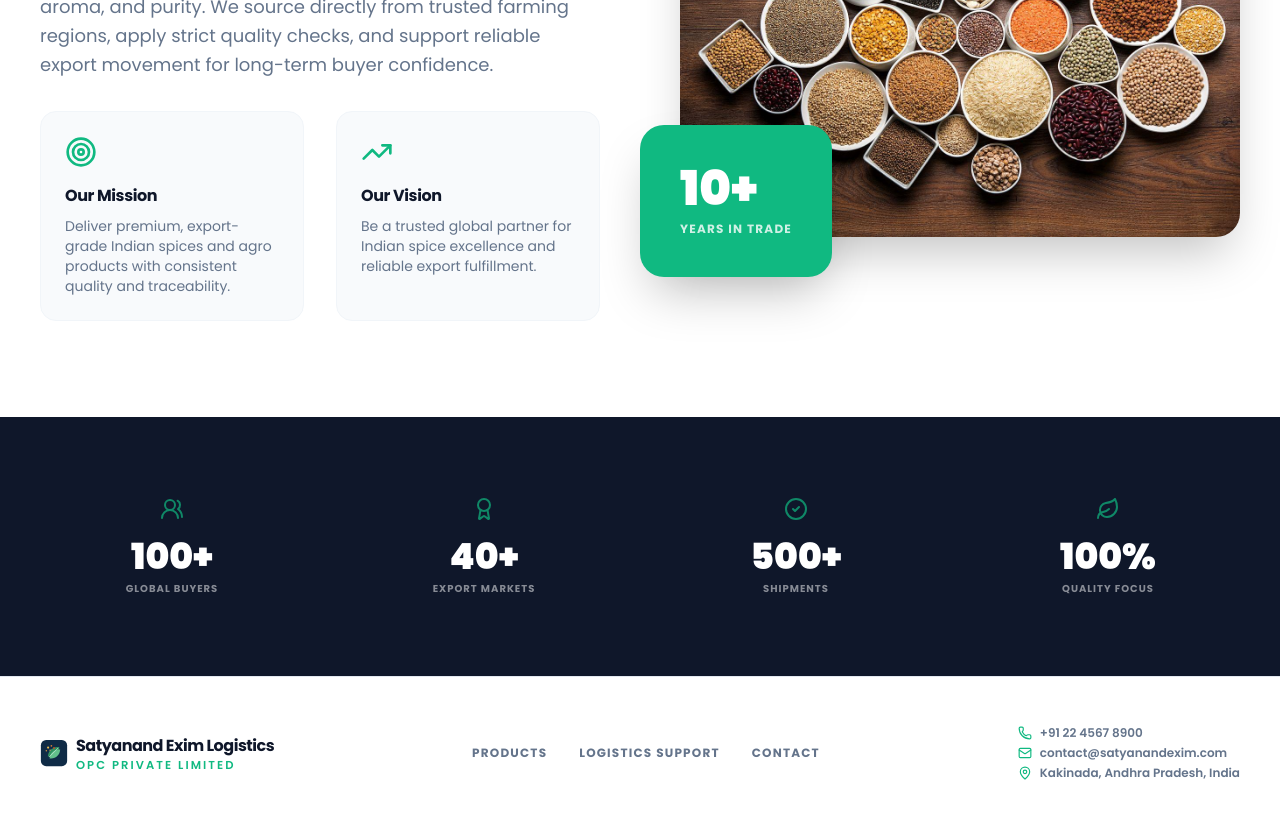
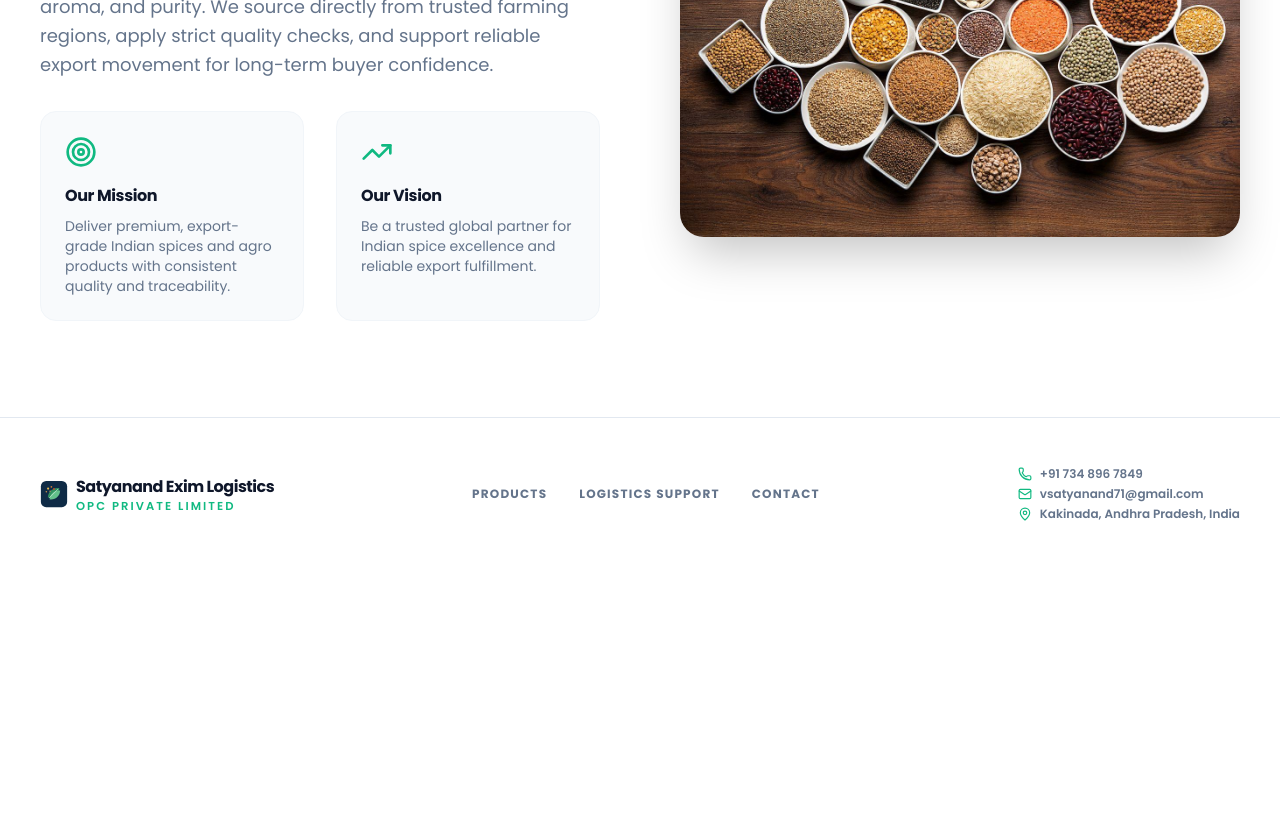
Before and after one commit to sakshidesai15/logistic-export-import, a React (Vite) app: page /about in a window 1280 px wide. Shown: the part 860-1678 px from the top of the page. After the commit the page ends 1430 px from the top, so only its background shows below. Built offline with nearby package versions, Linux system fonts and the light colour scheme.

Commit message:
Update contact details and remove outdated stats

```diff
--- a/src/components/Layout.tsx
+++ b/src/components/Layout.tsx
@@ -72,7 +72,7 @@ export default function Layout({ children }: { children: React.ReactNode }) {
     {
       name: "WhatsApp",
       iconClass: "fa-brands fa-whatsapp",
-      href: "https://wa.me/919999999999",
+      href: "https://wa.me/917348967849",
       className: "social-link-whatsapp"
     },
     {
@@ -88,10 +88,10 @@ export default function Layout({ children }: { children: React.ReactNode }) {
       <div className="bg-[#103146] text-white py-2 px-4 sm:px-10 flex justify-between text-[12px] font-medium hidden sm:flex border-b border-white/10">
         <div className="flex gap-6">
           <span className="flex items-center gap-2">
-            <Phone size={14} className="text-exim-green" /> +91 22 4567 8900
+            <Phone size={14} className="text-exim-green" /> +91 734 896 7849
           </span>
           <span className="flex items-center gap-2">
-            <Mail size={14} className="text-exim-green" /> contact@satyanandexim.com
+            <Mail size={14} className="text-exim-green" /> vsatyanand71@gmail.com
           </span>
         </div>
         <div className="flex gap-4 opacity-80">
@@ -209,10 +209,10 @@ export default function Layout({ children }: { children: React.ReactNode }) {
           </div>
           <div className="text-slate-500 text-xs font-semibold space-y-1">
             <div className="flex items-center gap-2">
-              <Phone size={14} className="text-exim-green" /> +91 22 4567 8900
+              <Phone size={14} className="text-exim-green" /> +91 734 896 7849
             </div>
             <div className="flex items-center gap-2">
-              <Mail size={14} className="text-exim-green" /> contact@satyanandexim.com
+              <Mail size={14} className="text-exim-green" /> vsatyanand71@gmail.com
             </div>
             <div className="flex items-center gap-2">
               <MapPin size={14} className="text-exim-green" /> Kakinada, Andhra Pradesh, India
--- a/src/pages/About.tsx
+++ b/src/pages/About.tsx
@@ -1,10 +1,6 @@
 import {
-  CheckCircle2,
   Target,
-  Award,
   TrendingUp,
-  Users2,
-  Leaf
 } from "lucide-react";
 
 import spiceHero from "../assets/spieces/3WgvVVgOuKX6G3zP2z0V_XAoyYHBfBXr6trmfYKm10-qhmUxQ_sgcvbdm5-bn42nj0BVUOmeaC8BbP_QcFRtW4Np5x06qUoWMCKcwsJ9HypGIFxFCg28OSCnADjCm_nk2VI1jZZ7s91uxJPNef-Hx8fnkscO2X8Sy_iU-CvjDS4NN3.jpg";
@@ -50,30 +46,10 @@ export default function About() {
             <div className="rounded-3xl overflow-hidden shadow-2xl">
               <img src={spiceImage} alt="Premium spice products" />
             </div>
-            <div className="absolute -bottom-10 -left-10 bg-exim-green p-10 rounded-3xl text-white shadow-2xl hidden md:block">
-              <div className="text-5xl font-black mb-2">10+</div>
-              <div className="font-bold tracking-widest text-xs uppercase opacity-80">Years in Trade</div>
-            </div>
           </div>
         </div>
       </section>
 
-      <section className="bg-navy py-20">
-        <div className="max-w-7xl mx-auto px-4 sm:px-10 grid grid-cols-2 md:grid-cols-4 gap-12 text-center">
-          {[
-            { val: "100+", label: "Global Buyers", icon: <Users2 /> },
-            { val: "40+", label: "Export Markets", icon: <Award /> },
-            { val: "500+", label: "Shipments", icon: <CheckCircle2 /> },
-            { val: "100%", label: "Quality Focus", icon: <Leaf /> }
-          ].map((stat, i) => (
-            <div key={i} className="text-white">
-              <div className="text-exim-green flex justify-center mb-4 opacity-70">{stat.icon}</div>
-              <div className="text-4xl font-black mb-1">{stat.val}</div>
-              <div className="text-[10px] uppercase tracking-widest font-bold text-white/50">{stat.label}</div>
-            </div>
-          ))}
-        </div>
-      </section>
     </div>
   );
 }
--- a/src/pages/Contact.tsx
+++ b/src/pages/Contact.tsx
@@ -25,8 +25,8 @@ export default function Contact() {
       <div className="max-w-7xl mx-auto px-4 sm:px-10 -mt-10">
         <div className="grid lg:grid-cols-3 gap-8">
           {[
-            { icon: <Phone size={24} />, title: "Phone", details: "+91 22 4567 8900", sub: "Business Contact" },
-            { icon: <Mail size={24} />, title: "Email", details: "contact@satyanandexim.com", sub: "Business Contact" },
+            { icon: <Phone size={24} />, title: "Phone", details: "+91 734 896 7849", sub: "Business Contact" },
+            { icon: <Mail size={24} />, title: "Email", details: "vsatyanand71@gmail.com", sub: "Business Contact" },
             { icon: <MapPin size={24} />, title: "Location", details: "Kakinada, Andhra Pradesh, India", sub: "Operations Base" }
           ].map((item, i) => (
             <motion.div
--- a/src/pages/Home.tsx
+++ b/src/pages/Home.tsx
@@ -369,13 +369,13 @@ export default function Home() {
                   {
                     icon: <Phone size={24} />,
                     label: "Phone",
-                    value: "+91 22 4567 8900",
+                    value: "+91 734 896 7849",
                     subtext: "Business Contact"
                   },
                   {
                     icon: <Mail size={24} />,
                     label: "Email",
-                    value: "contact@satyanandexim.com",
+                    value: "vsatyanand71@gmail.com",
                     subtext: "Business Contact"
                   },
                 ].map((item) => (
```
